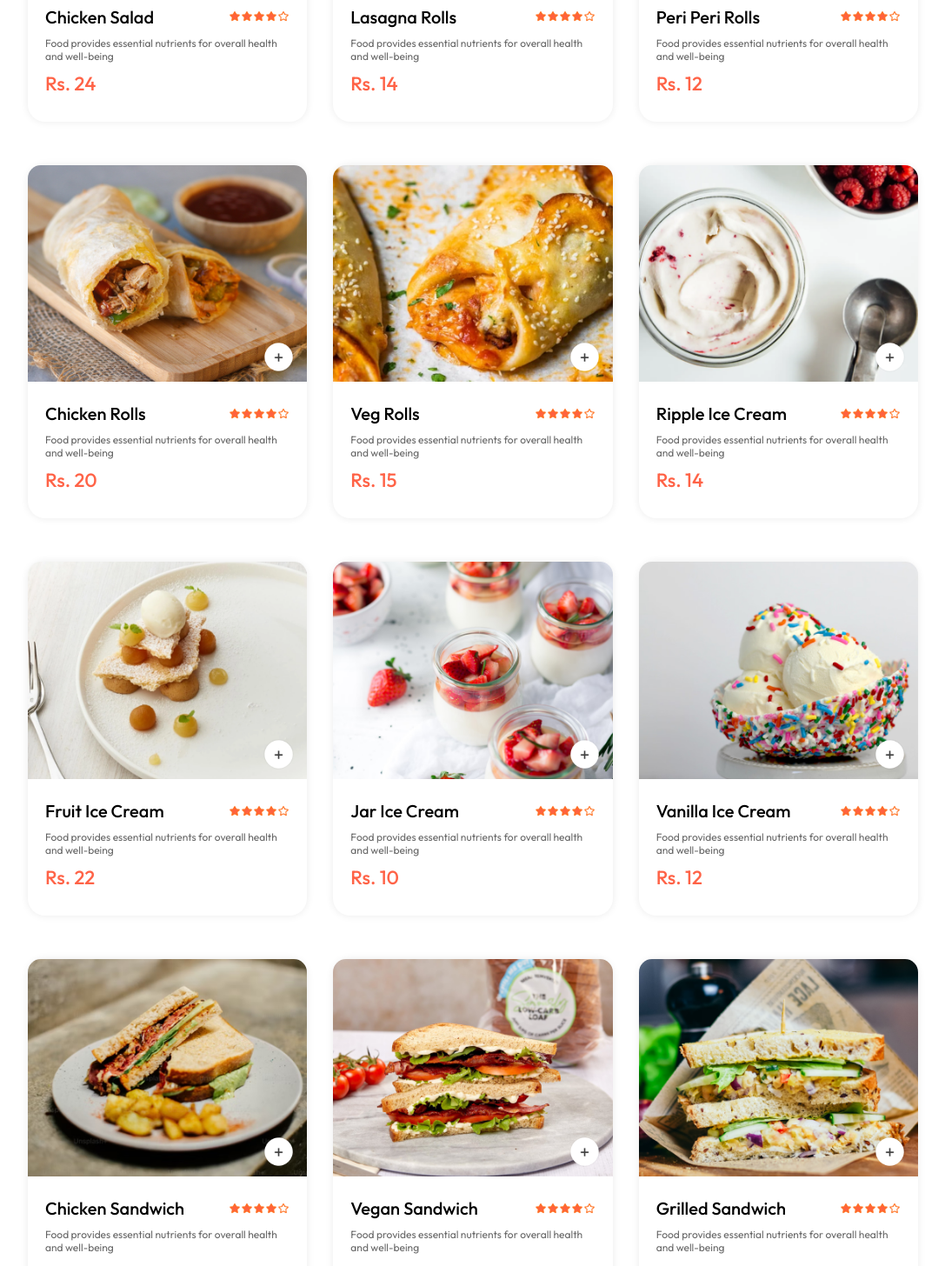
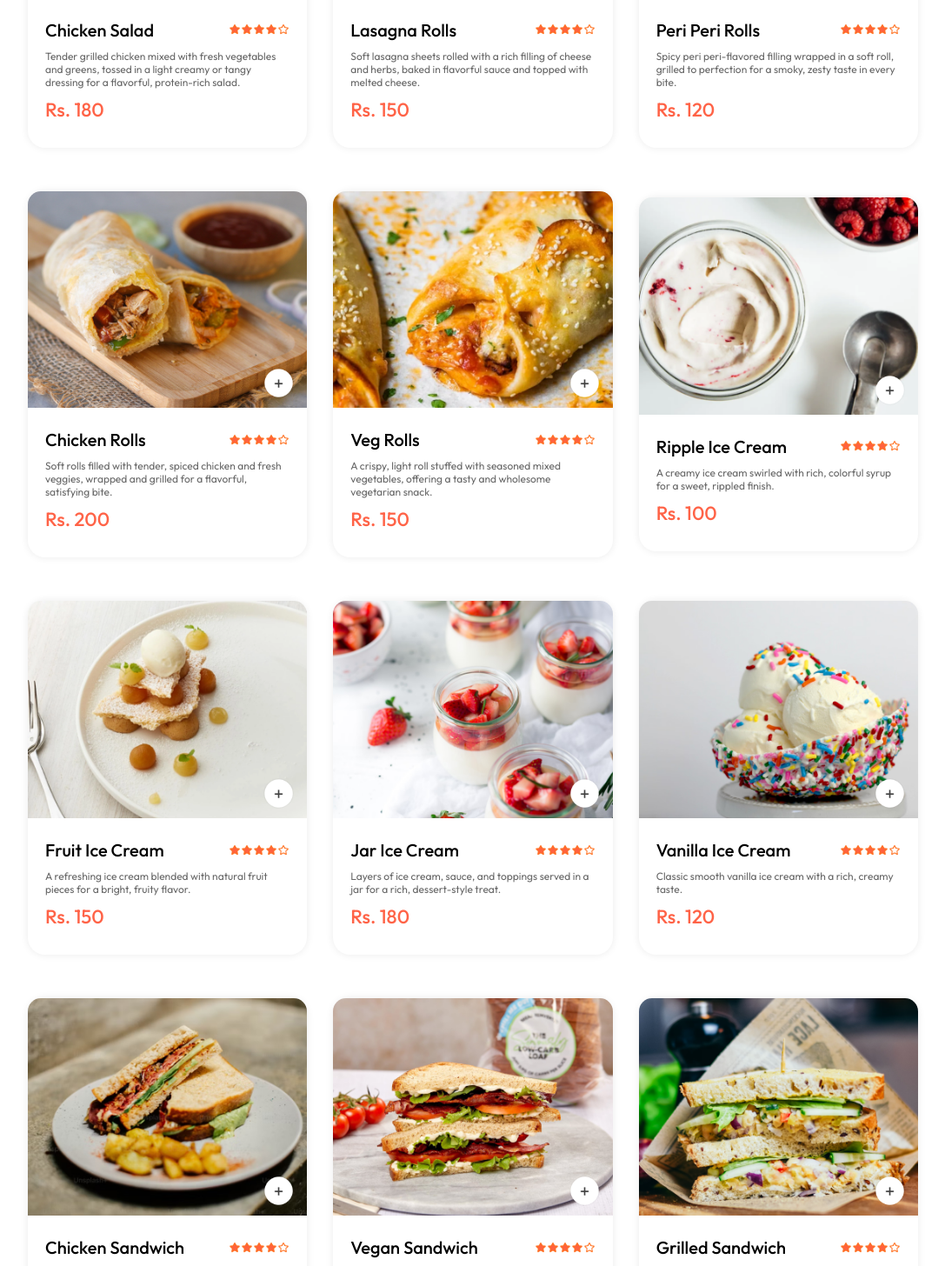
Before and after one commit to catherin-raichal-i/TomatoBites, a React (Vite) app: page / in a window 1280 px wide. Shown: the part 1731-3187 px from the top of the page at 87% size, without its empty margins (96-1183 px from the left). Built offline with nearby package versions, Linux system fonts and the light colour scheme.

Commit message:
Update assets.js

```diff
--- a/src/assets/assets.js
+++ b/src/assets/assets.js
@@ -121,230 +121,230 @@ export const food_list = [
         _id: "1",
         name: "Greek salad",
         image: food_1,
-        price: 12,
-        description: "Food provides essential nutrients for overall health and well-being",
+        price: 150,
+        description: "A refreshing mix of cucumbers, tomatoes, onions, olives, and feta cheese tossed in olive oil and herbs.",
         category: "Salad"
     },
     {
         _id: "2",
         name: "Veg salad",
         image: food_2,
-        price: 18,
-        description: "Food provides essential nutrients for overall health and well-being",
+        price: 100,
+        description: "A fresh blend of seasonal vegetables tossed with light dressing, offering a crisp and healthy flavour in every bite.",
         category: "Salad"
     }, {
         _id: "3",
         name: "Clover Salad",
         image: food_3,
-        price: 16,
-        description: "Food provides essential nutrients for overall health and well-being",
+        price: 130,
+        description: "A light and crunchy mix of fresh clover sprouts, greens, vegetables tossed with a mild tangy dressing for a clean, nutritious flavour.",
         category: "Salad"
     }, {
         _id: "4",
         name: "Chicken Salad",
         image: food_4,
-        price: 24,
-        description: "Food provides essential nutrients for overall health and well-being",
+        price: 180,
+        description: "Tender grilled chicken mixed with fresh vegetables and greens, tossed in a light creamy or tangy dressing for a flavorful, protein-rich salad.",
         category: "Salad"
     }, {
         _id: "5",
         name: "Lasagna Rolls",
         image: food_5,
-        price: 14,
-        description: "Food provides essential nutrients for overall health and well-being",
+        price: 150,
+        description: "Soft lasagna sheets rolled with a rich filling of cheese and herbs, baked in flavorful sauce and topped with melted cheese.",
         category: "Rolls"
     }, {
         _id: "6",
         name: "Peri Peri Rolls",
         image: food_6,
-        price: 12,
-        description: "Food provides essential nutrients for overall health and well-being",
+        price: 120,
+        description: "Spicy peri peri-flavored filling wrapped in a soft roll, grilled to perfection for a smoky, zesty taste in every bite.",
         category: "Rolls"
     }, {
         _id: "7",
         name: "Chicken Rolls",
         image: food_7,
-        price: 20,
-        description: "Food provides essential nutrients for overall health and well-being",
+        price: 200,
+        description: "Soft rolls filled with tender, spiced chicken and fresh veggies, wrapped and grilled for a flavorful, satisfying bite.",
         category: "Rolls"
     }, {
         _id: "8",
         name: "Veg Rolls",
         image: food_8,
-        price: 15,
-        description: "Food provides essential nutrients for overall health and well-being",
+        price: 150,
+        description: "A crispy, light roll stuffed with seasoned mixed vegetables, offering a tasty and wholesome vegetarian snack.",
         category: "Rolls"
     }, {
         _id: "9",
         name: "Ripple Ice Cream",
         image: food_9,
-        price: 14,
-        description: "Food provides essential nutrients for overall health and well-being",
+        price: 100,
+        description: "A creamy ice cream swirled with rich, colorful syrup for a sweet, rippled finish.",
         category: "Deserts"
     }, {
         _id: "10",
         name: "Fruit Ice Cream",
         image: food_10,
-        price: 22,
-        description: "Food provides essential nutrients for overall health and well-being",
+        price: 150,
+        description: "A refreshing ice cream blended with natural fruit pieces for a bright, fruity flavor.",
         category: "Deserts"
     }, {
         _id: "11",
         name: "Jar Ice Cream",
         image: food_11,
-        price: 10,
-        description: "Food provides essential nutrients for overall health and well-being",
+        price: 180,
+        description: "Layers of ice cream, sauce, and toppings served in a jar for a rich, dessert-style treat.",
         category: "Deserts"
     }, {
         _id: "12",
         name: "Vanilla Ice Cream",
         image: food_12,
-        price: 12,
-        description: "Food provides essential nutrients for overall health and well-being",
+        price: 120,
+        description: "Classic smooth vanilla ice cream with a rich, creamy taste.",
         category: "Deserts"
     },
     {
         _id: "13",
         name: "Chicken Sandwich",
         image: food_13,
-        price: 12,
-        description: "Food provides essential nutrients for overall health and well-being",
+        price: 120,
+        description: "Tender grilled chicken with fresh veggies and sauces in soft, freshly baked bread",
         category: "Sandwich"
     },
     {
         _id: "14",
         name: "Vegan Sandwich",
         image: food_14,
-        price: 18,
-        description: "Food provides essential nutrients for overall health and well-being",
+        price: 80,
+        description: "Plant-based sandwich packed with crisp, fresh vegetables and wholesome flavors.",
         category: "Sandwich"
     }, {
         _id: "15",
         name: "Grilled Sandwich",
         image: food_15,
-        price: 16,
-        description: "Food provides essential nutrients for overall health and well-being",
+        price: 80,
+        description: "Crispy, golden grilled bread filled with flavorful protein,warm and satisfying.",
         category: "Sandwich"
     }, {
         _id: "16",
         name: "Bread Sandwich",
         image: food_16,
-        price: 24,
-        description: "Food provides essential nutrients for overall health and well-being",
+        price: 100,
+        description: "Simple, tasty sandwich made with soft bread and a light, spiced filling.",
         category: "Sandwich"
     }, {
         _id: "17",
         name: "Cup Cake",
         image: food_17,
-        price: 14,
-        description: "Food provides essential nutrients for overall health and well-being",
+        price: 70,
+        description: "Soft, moist mini cake topped with light frosting for a sweet, delightful treat.",
         category: "Cake"
     }, {
         _id: "18",
         name: "Vegan Cake",
         image: food_18,
-        price: 12,
-        description: "Food provides essential nutrients for overall health and well-being",
+        price: 70,
+        description: "Moist and flavorful plant-based cake, baked without dairy or eggs.",
         category: "Cake"
     }, {
         _id: "19",
         name: "Butterscotch Cake",
         image: food_19,
-        price: 20,
-        description: "Food provides essential nutrients for overall health and well-being",
+        price: 120,
+        description: "Rich, sweet cake layered with creamy butterscotch frosting for a caramel-like taste.",
         category: "Cake"
     }, {
         _id: "20",
         name: "Sliced Cake",
         image: food_20,
-        price: 15,
-        description: "Food provides essential nutrients for overall health and well-being",
+        price: 80,
+        description: "Soft, fresh slice of cake, perfect for a quick dessert or tea-time treat.",
         category: "Cake"
     }, {
         _id: "21",
         name: "Garlic Mushroom ",
         image: food_21,
-        price: 14,
-        description: "Food provides essential nutrients for overall health and well-being",
+        price: 100,
+        description: "Fresh mushrooms sautéed with garlic, herbs, and a hint of butter for rich flavor.",
         category: "Pure Veg"
     }, {
         _id: "22",
         name: "Fried Cauliflower",
         image: food_22,
-        price: 22,
-        description: "Food provides essential nutrients for overall health and well-being",
+        price: 80,
+        description: "Golden, crispy fried cauliflower seasoned lightly for a crunchy, savory snack.",
         category: "Pure Veg"
     }, {
         _id: "23",
         name: "Mix Veg Pulao",
         image: food_23,
-        price: 10,
-        description: "Food provides essential nutrients for overall health and well-being",
+        price: 100,
+        description: "Fragrant rice cooked with mixed vegetables and mild spices for a flavorful meal.",
         category: "Pure Veg"
     }, {
         _id: "24",
         name: "Rice Zucchini",
         image: food_24,
-        price: 12,
-        description: "Food provides essential nutrients for overall health and well-being",
+        price: 120,
+        description: "Soft rice tossed with tender zucchini and light seasonings for a healthy, tasty dish.",
         category: "Pure Veg"
     },
     {
         _id: "25",
         name: "Cheese Pasta",
         image: food_25,
-        price: 12,
-        description: "Food provides essential nutrients for overall health and well-being",
+        price: 120,
+        description: "Creamy pasta coated with rich, melted cheese, smooth and indulgent in every bite.",
         category: "Pasta"
     },
     {
         _id: "26",
         name: "Tomato Pasta",
         image: food_26,
-        price: 18,
-        description: "Food provides essential nutrients for overall health and well-being",
+        price: 150,
+        description: "Pasta tossed in tangy, spiced tomato sauce for a fresh, aromatic flavor.",
         category: "Pasta"
     }, {
         _id: "27",
         name: "Creamy Pasta",
         image: food_27,
-        price: 16,
-        description: "Food provides essential nutrients for overall health and well-being",
+        price: 180,
+        description: "Luxuriously smooth pasta in velvety white sauce, rich and satisfying.",
         category: "Pasta"
     }, {
         _id: "28",
         name: "Chicken Pasta",
         image: food_28,
-        price: 24,
-        description: "Food provides essential nutrients for overall health and well-being",
+        price: 200,
+        description: "Tender chicken mixed with well-seasoned pasta and a flavorful sauce.",
         category: "Pasta"
     }, {
         _id: "29",
         name: "Buttter Noodles",
         image: food_29,
-        price: 14,
-        description: "Food provides essential nutrients for overall health and well-being",
+        price: 120,
+        description: "Soft noodles tossed in fresh butter for a light, comforting flavor.",
         category: "Noodles"
     }, {
         _id: "30",
         name: "Veg Noodles",
         image: food_30,
-        price: 12,
-        description: "Food provides essential nutrients for overall health and well-being",
+        price: 140,
+        description: "Stir-fried noodles loaded with colorful vegetables and mild spices.",
         category: "Noodles"
     }, {
         _id: "31",
         name: "Somen Noodles",
         image: food_31,
-        price: 20,
-        description: "Food provides essential nutrients for overall health and well-being",
+        price: 160,
+        description: "Thin, delicate noodles with a soft, silky texture and mild taste.",
         category: "Noodles"
     }, {
         _id: "32",
         name: "Cooked Noodles",
         image: food_32,
-        price: 15,
-        description: "Food provides essential nutrients for overall health and well-being",
+        price: 180,
+        description: "Lightly seasoned boiled noodles, simple and versatile for any palate.",
         category: "Noodles"
     }
 ]
```
